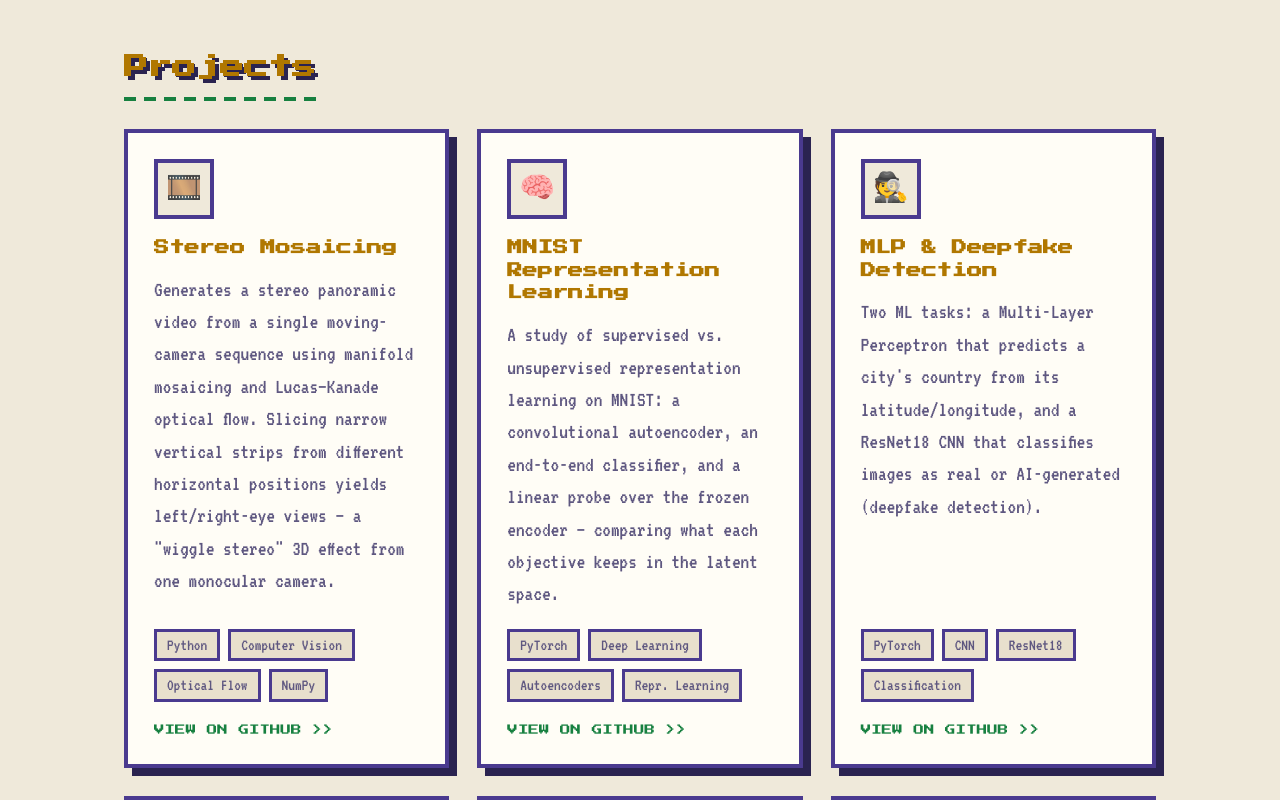
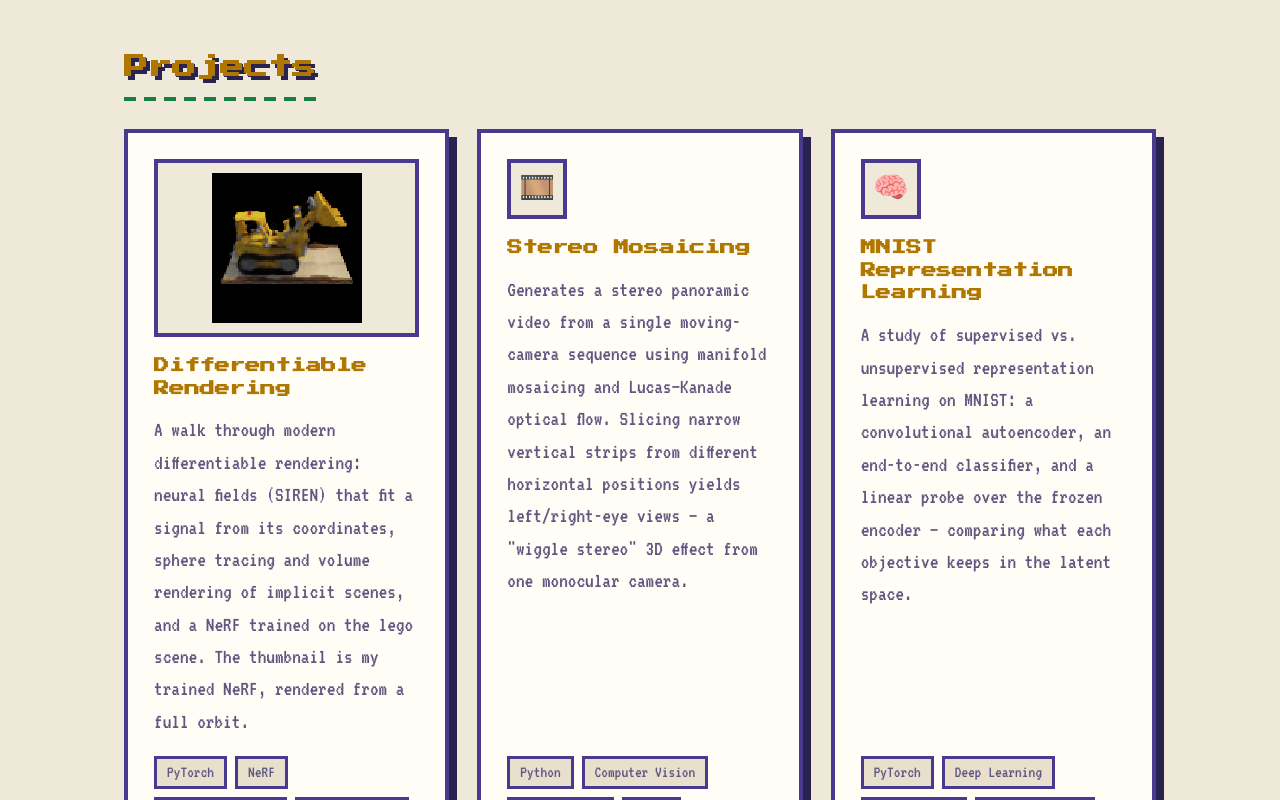
Before and after one commit to Yonghao-Lee/Yonghao-Lee.github.io, a React (Vite) app: page / in a window 1280 px wide. Shown: the part 2060-2860 px from the top of the page. Built offline with nearby package versions, Linux system fonts and the light colour scheme.

Commit message:
Add differentiable rendering project; center incomplete projects row
New project card with the trained NeRF render as its thumbnail. Cards now
support an optional media thumbnail, and the projects grid is a centered
flex-wrap so a partial last row no longer clings to the left.

```diff
--- a/src/components/Projects.jsx
+++ b/src/components/Projects.jsx
@@ -9,7 +9,13 @@ export default function Projects() {
         <div className="projects">
           {projects.map((p, i) => (
             <Reveal as="article" key={p.title} className="card" delay={(i % 3) * 90}>
-              <div className="card__icon" aria-hidden="true">{p.icon}</div>
+              {p.media ? (
+                <div className="card__media">
+                  <img src={p.media} alt={p.mediaAlt || p.title} loading="lazy" />
+                </div>
+              ) : (
+                <div className="card__icon" aria-hidden="true">{p.icon}</div>
+              )}
               <h3 className="card__title">{p.title}</h3>
               <p className="card__blurb">{p.blurb}</p>
               <ul className="card__tags">
--- a/src/data.js
+++ b/src/data.js
@@ -66,6 +66,20 @@ export const skills = [
 
 // Your projects. Edit, reorder, add, or remove cards freely.
 export const projects = [
+  {
+    title: 'Differentiable Rendering',
+    blurb:
+      'A walk through modern differentiable rendering: neural fields (SIREN) ' +
+      'that fit a signal from its coordinates, sphere tracing and volume ' +
+      'rendering of implicit scenes, and a NeRF trained on the lego scene. ' +
+      'The thumbnail is my trained NeRF, rendered from a full orbit.',
+    tags: ['PyTorch', 'NeRF', 'Volume Rendering', 'Neural Fields'],
+    link: 'https://github.com/Yonghao-Lee/differentiable-rendering',
+    linkLabel: 'View on GitHub',
+    icon: '🧊',
+    media: import.meta.env.BASE_URL + 'spin.gif',
+    mediaAlt: 'A neural radiance field of the lego scene, rendered from a full orbit',
+  },
   {
     title: 'Stereo Mosaicing',
     blurb:
--- a/src/index.css
+++ b/src/index.css
@@ -415,9 +415,16 @@ img { max-width: 100%; display: block; image-rendering: pixelated; }
    Projects
    =========================================================================== */
 .projects {
-  display: grid;
-  grid-template-columns: repeat(auto-fit, minmax(300px, 1fr));
+  display: flex;
+  flex-wrap: wrap;
+  justify-content: center;
   gap: 28px;
+}
+/* Cards share an even base width but a capped max, so an incomplete last row
+   (e.g. a lone 7th card) centres instead of clinging to the left edge. */
+.projects .card {
+  flex: 1 1 300px;
+  max-width: 360px;
 }
 .card {
   background: var(--surface);
@@ -441,6 +448,20 @@ img { max-width: 100%; display: block; image-rendering: pixelated; }
   border: var(--pixel) solid var(--border);
   margin-bottom: 18px;
 }
+.card__media {
+  background: var(--bg);
+  border: var(--pixel) solid var(--border);
+  padding: 10px;
+  margin-bottom: 18px;
+  display: grid;
+  place-items: center;
+}
+.card__media img {
+  width: 150px;
+  height: 150px;
+  image-rendering: pixelated;
+}
+.card:hover .card__media { border-color: var(--green); }
 .card__title { font-family: var(--font-head); font-size: 0.95rem; margin: 0 0 14px; color: var(--yellow); }
 .card__blurb { color: var(--muted); margin: 0 0 18px; flex: 1; font-size: 1.35rem; }
 .card__tags { list-style: none; display: flex; flex-wrap: wrap; gap: 8px; padding: 0; margin: 0 0 20px; }
```
Also changed, not shown: public/spin.gif (added).
